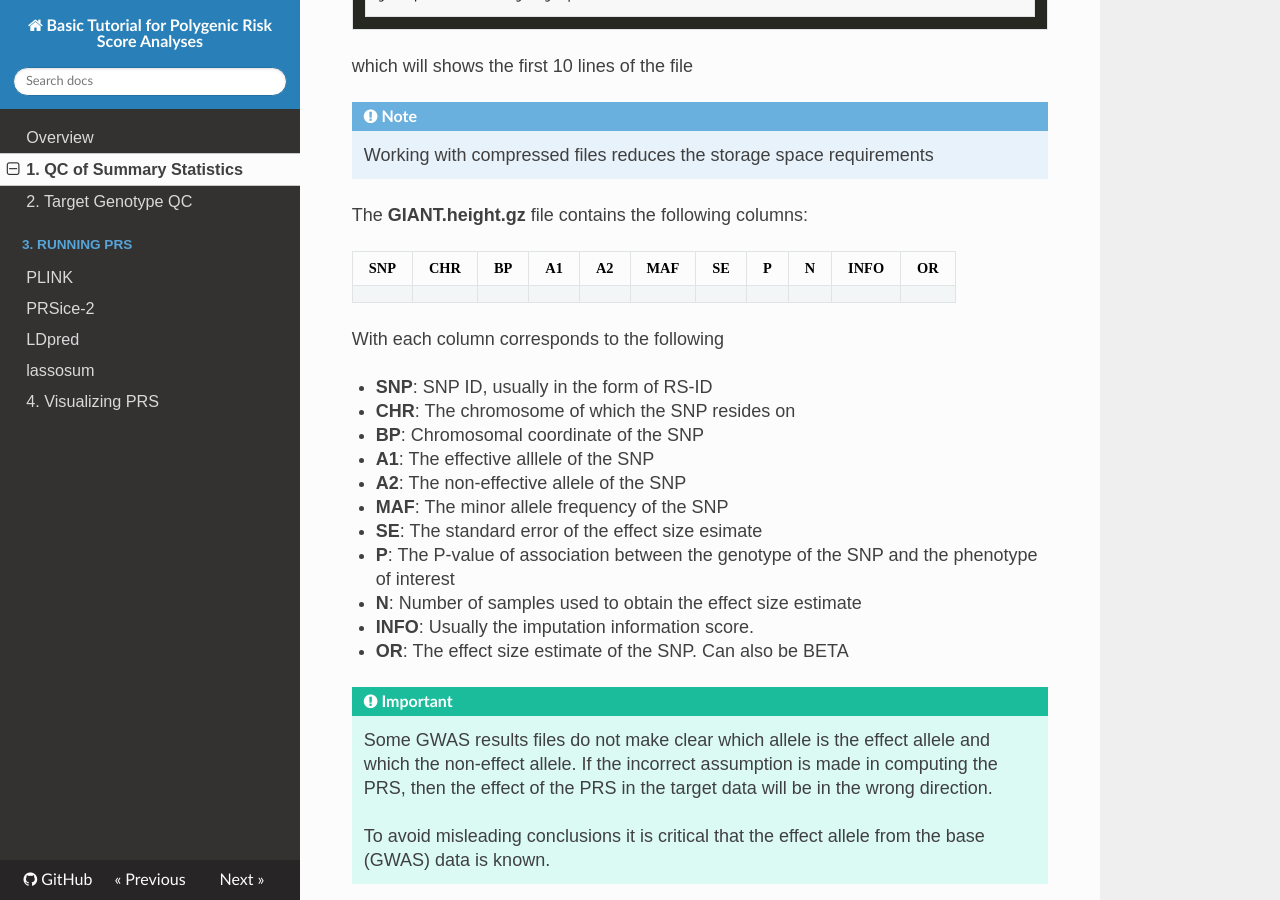
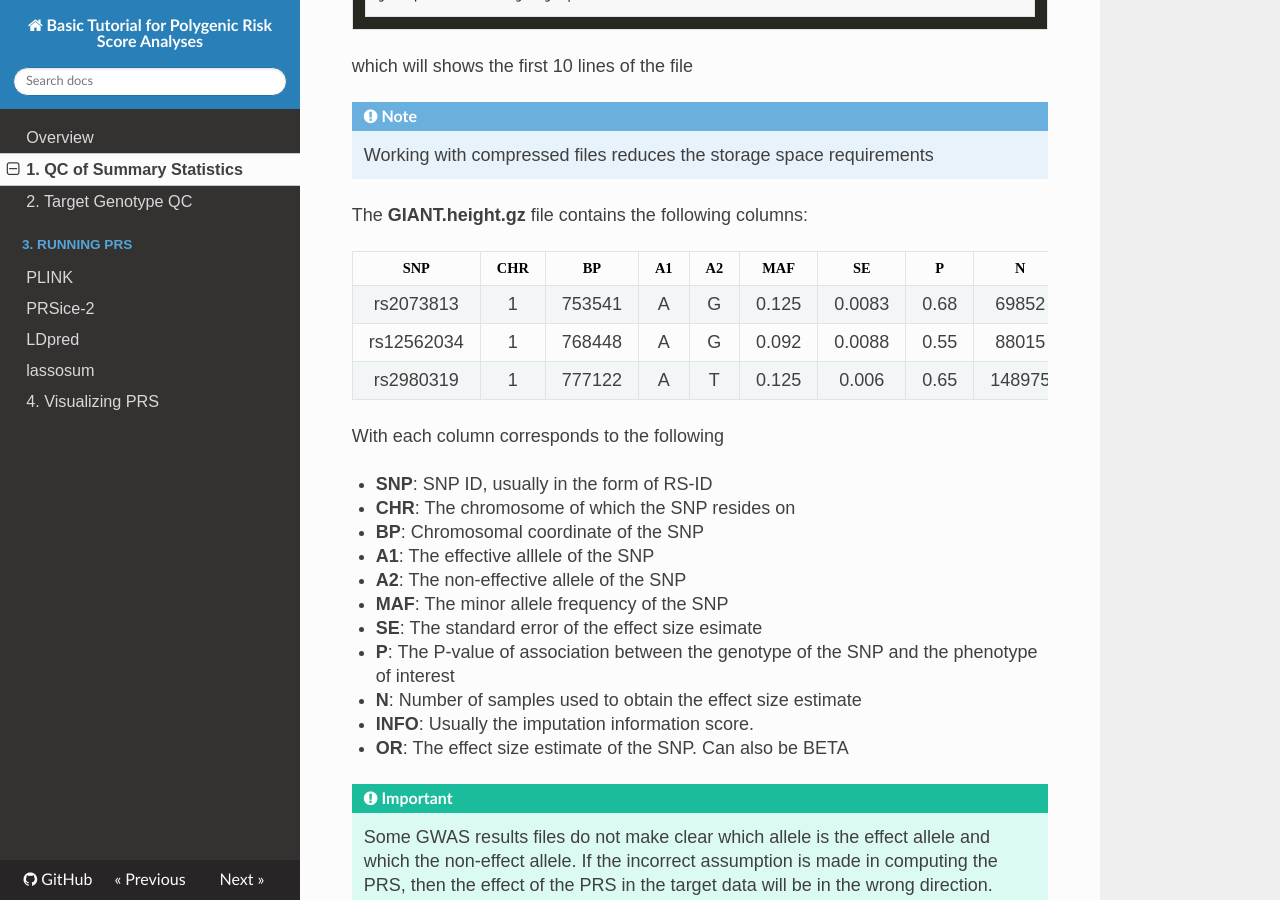
Before and after one commit to choishingwan/PRS-Tutorial, an MkDocs documentation site: the page built from docs/base.md, in a window 1280 px wide and 900 px high, scrolled down 1010 px. Built offline with MkDocs 1.6.1, drawn with Linux system fonts in a browser that asks for light colours; nearby versions of some CDN libraries.

Commit message:
[Update] Add first three line of summary statistic as requested by Paul

```diff
--- a/docs/base.md
+++ b/docs/base.md
@@ -46,6 +46,9 @@ The **GIANT.height.gz** file contains the following columns:
 
 |SNP|CHR|BP|A1|A2|MAF|SE|P|N|INFO|OR|
 |:-:|:-:|:-:|:-:|:-:|:-:|:-:|:-:|:-:|:-:|:-:|
+|rs2073813	|1	|753541	|A	|G	|0.125	|0.0083	|0.68	|69852	|0.866425782879888	|0.996605773454898|
+rs12562034	|1	|768448	|A	|G	|0.092	|0.0088	|0.55	|88015	|0.917520990188678	|0.994714020220009|
+rs2980319	|1	|777122	|A	|T	|0.125	|0.006	|0.65	|148975	|0.847126999058955	|0.997303641721713|
 
 With each column corresponds to the following
 
```
